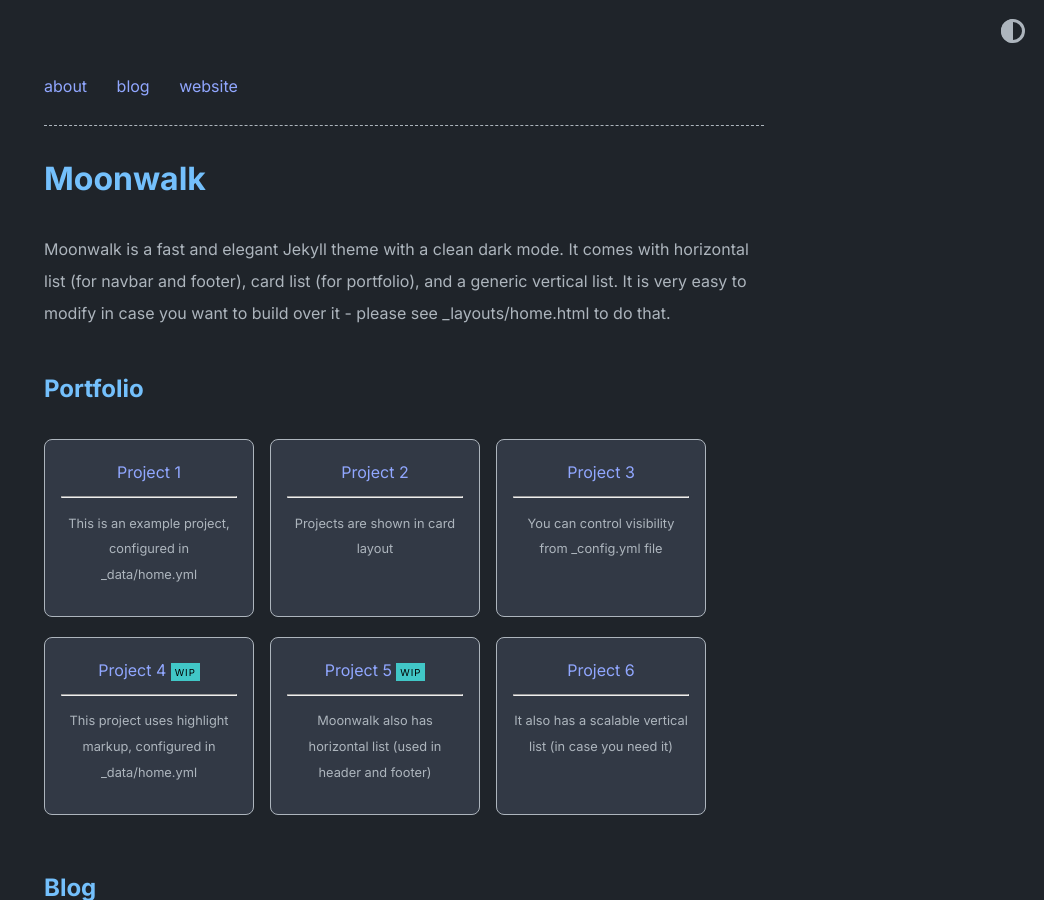
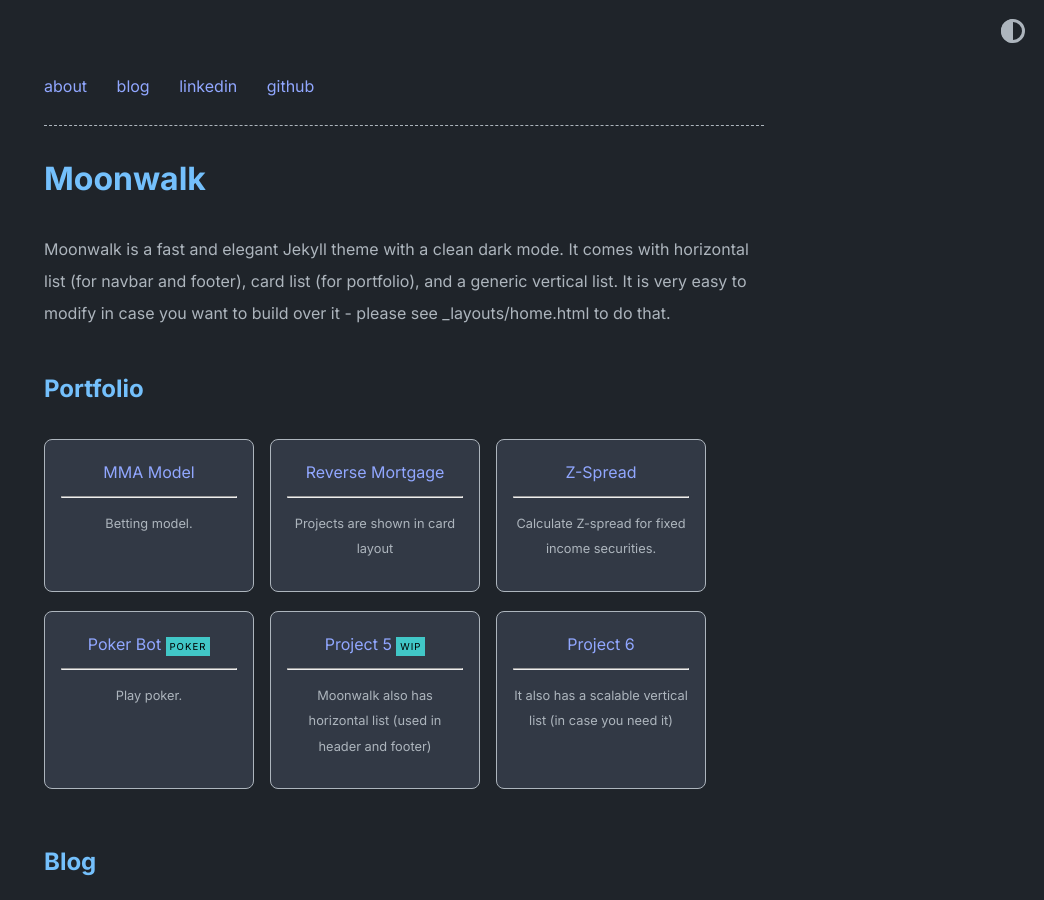
Before and after one commit to wrcarpenter/wcarpenter.github.io, a Jekyll site: the page built from index.md, in a window 1280 px wide and 900 px high. Shown: the whole window, without its empty margins (236-1280 px from the left). Built offline with Jekyll 4.4.1, drawn with Linux system fonts in a browser that asks for light colours; some of the changed text lies outside the part shown.

Commit message:
Add files via upload

```diff
--- a/_data/home.yml
+++ b/_data/home.yml
@@ -5,26 +5,29 @@ navbar_entries:
   - title: blog
     url: blog
 
-  - title: website
-    url: https://www.abhinav.co
+  - title: linkedin
+    url: https://www.linkedin.com/in/williamrcarpenter/
+
+  - title: github
+    url:   https://github.com/wrcarpenter
 
 project_entries:
-  - title: Project 1
+  - title: MMA Model
     url: overview-post
-    desc: This is an example project, configured in _data/home.yml
+    desc: Betting model.
 
-  - title: Project 2
+  - title: Reverse Mortgage
     url: overview-post
     desc: Projects are shown in card layout
 
-  - title: Project 3
+  - title: Z-Spread
     url: overview-post
-    desc: You can control visibility from _config.yml file
+    desc: Calculate Z-spread for fixed income securities.
 
-  - title: Project 4
+  - title: Poker Bot
     url: overview-post
-    desc: This project uses highlight markup, configured in _data/home.yml
-    highlight: WIP
+    desc: Play poker.
+    highlight: POKER
 
   - title: Project 5
     url: overview-post
@@ -54,8 +57,8 @@ old_project_entries:
     desc: The better people know you, the better they collaborate
 
 footer_entries:
-  - title: abhinav's homepage
-    url: https://www.abhinav.co
+  - title: link
+    url: link
 
   - title: twitter
     url: https://twitter.com/abhinav
```
